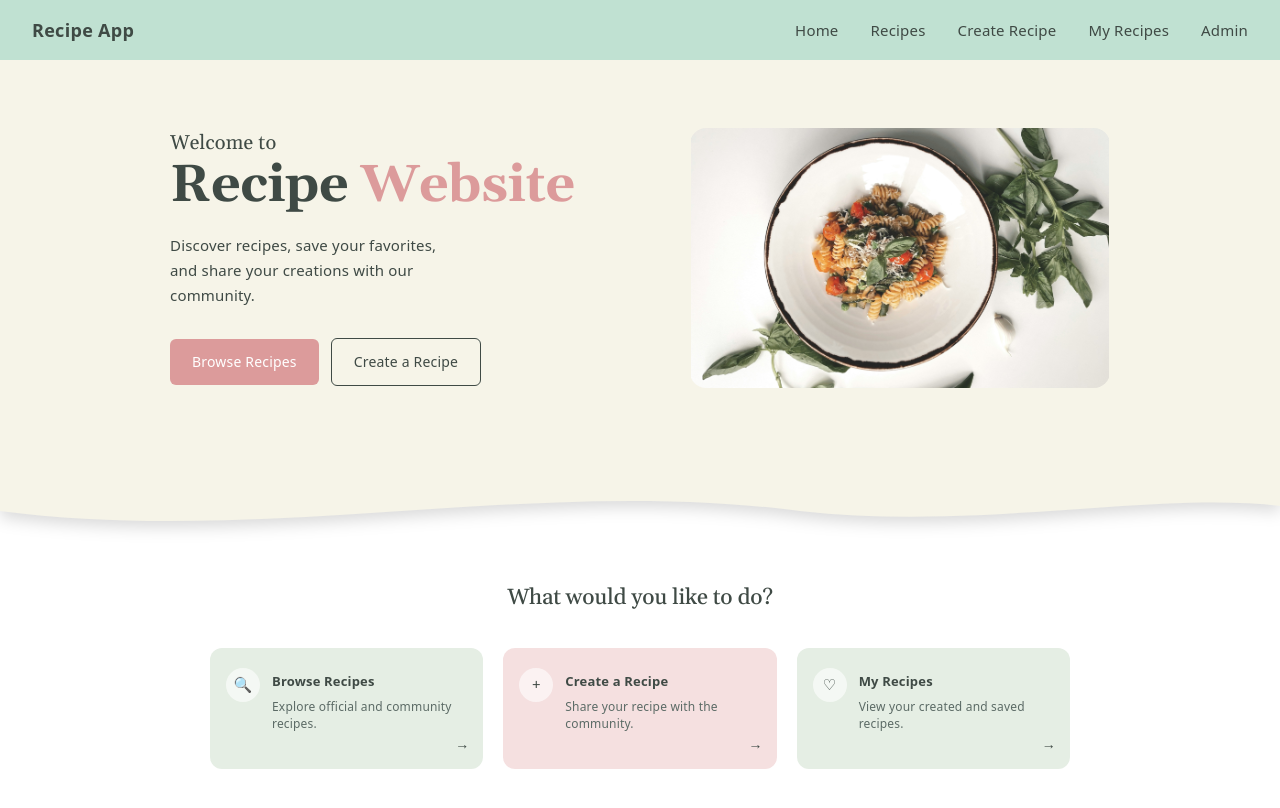
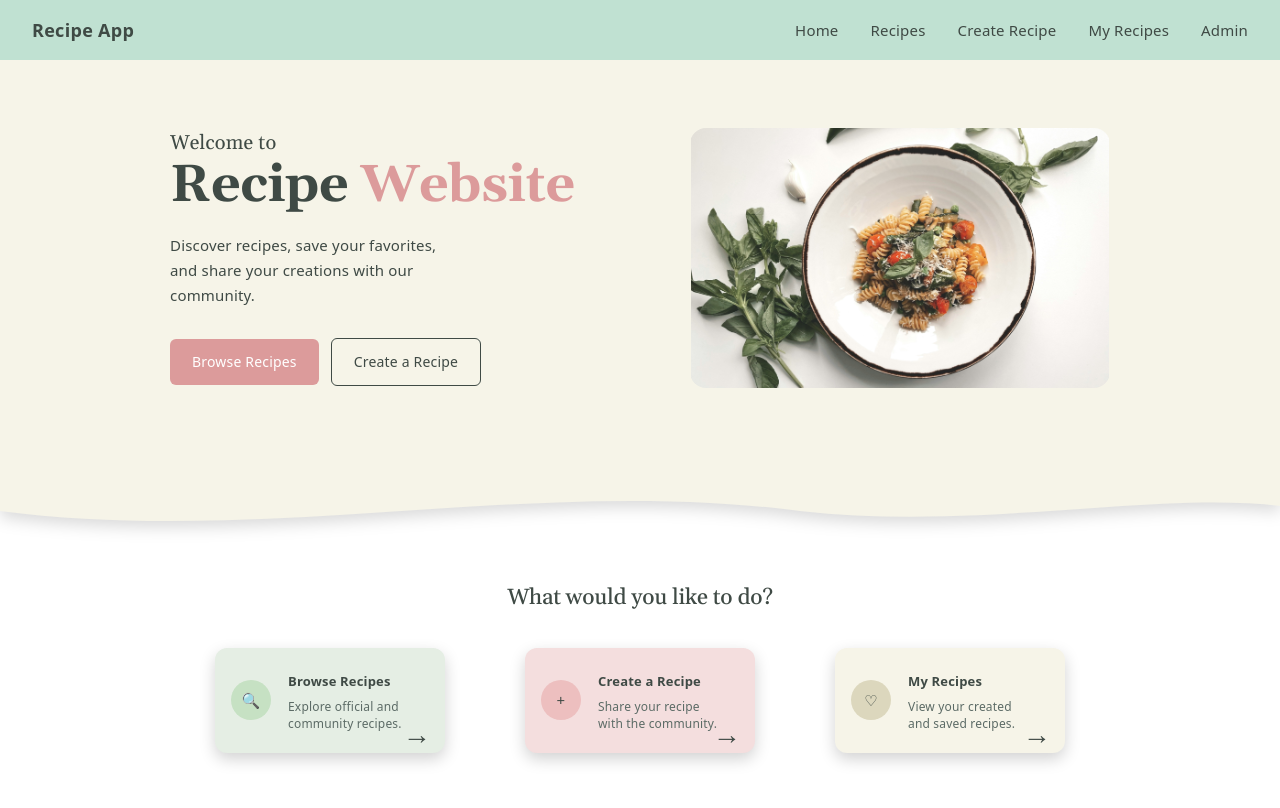
Before and after one commit to ethan-y-cheung/recipe-project, a React (Vite) app in the folder frontend/: page / in a window 1280 px wide. Shown: the top 808 px of the page. Built offline with nearby package versions, Linux system fonts and the light colour scheme.

Commit message:
homepage: edited card styling

```diff
--- a/frontend/src/App.css
+++ b/frontend/src/App.css
@@ -9,7 +9,7 @@
 .navbar {
   display: flex;
   align-items: center;
-  background-color: #C0E1D2;
+  background-color: #c0e1d2;
   padding: 0 32px;
   height: 60px;
   width: 100%;
@@ -37,7 +37,7 @@
 .navbar-title {
   font-size: 17px;
   font-weight: 600;
-  color: #3F4A45;
+  color: #3f4a45;
 }
 
 .navbar-links {
@@ -50,7 +50,7 @@
 
 .navbar-links a {
   text-decoration: none;
-  color: #3F4A45;
+  color: #3f4a45;
   font-size: 15px;
 }
 
@@ -68,10 +68,10 @@
 
 .nav-btn-login {
   background: transparent;
-  border: 1.5px solid #3F4A45;
+  border: 1.5px solid #3f4a45;
   border-radius: 6px;
   padding: 6px 18px;
-  color: #3F4A45;
+  color: #3f4a45;
   font-size: 14px;
   cursor: pointer;
   font-family: inherit;
@@ -82,7 +82,7 @@
 }
 
 .nav-btn-signup {
-  background: #DC9B9B;
+  background: #dc9b9b;
   border: none;
   border-radius: 6px;
   padding: 6px 18px;
@@ -99,7 +99,7 @@
 /* ── Home: Hero ─────────────────────────────────────── */
 
 .hero {
-  background-color: #F6F4E8;
+  background-color: #f6f4e8;
   width: 100%;
   position: relative;
   z-index: 1;
@@ -121,29 +121,29 @@
 }
 
 .hero-eyebrow {
-  font-family: 'Gelasio', serif;
+  font-family: "Gelasio", serif;
   font-size: 20px;
-  color: #3F4A45;
+  color: #3f4a45;
   margin: 0 0 2px 0;
   font-weight: 400;
 }
 
 .hero-heading {
-  font-family: 'Gelasio', serif;
+  font-family: "Gelasio", serif;
   font-size: 52px;
   font-weight: 700;
-  color: #3F4A45;
+  color: #3f4a45;
   margin: 0 0 18px 0;
   line-height: 1.1;
   letter-spacing: -0.5px;
 }
 
 .hero-pink {
-  color: #DC9B9B;
+  color: #dc9b9b;
 }
 
 .hero-desc {
-  color: #3F4A45;
+  color: #3f4a45;
   font-size: 15px;
   line-height: 1.65;
   margin: 0 0 30px 0;
@@ -156,7 +156,7 @@
 }
 
 .hero-btn-primary {
-  background-color: #DC9B9B;
+  background-color: #dc9b9b;
   color: #fff;
   padding: 10px 22px;
   border-radius: 6px;
@@ -170,10 +170,10 @@
 }
 
 .hero-btn-secondary {
-  color: #3F4A45;
+  color: #3f4a45;
   padding: 10px 22px;
   border-radius: 6px;
-  border: 1.5px solid #3F4A45;
+  border: 1.5px solid #3f4a45;
   text-decoration: none;
   font-size: 14px;
   font-weight: 500;
@@ -199,7 +199,7 @@
   width: 260px;
   height: 420px;
   object-fit: contain;
-  transform: translate(-50%, -50%) rotate(90deg);
+  transform: translate(-50%, -50%) rotate(-90deg);
 }
 
 /* ── Home: Wave Divider ─────────────────────────────── */
@@ -225,49 +225,55 @@
 }
 
 .cards-heading {
-  font-family: 'Gelasio', serif;
+  font-family: "Gelasio", serif;
   text-align: center;
   font-size: 22px;
   font-weight: 500;
-  color: #3F4A45;
+  color: #3f4a45;
   margin: 0 0 36px 0;
 }
 
 .cards {
   display: flex;
-  gap: 20px;
+  gap: 80px;
   justify-content: center;
-  max-width: 860px;
+  max-width: 850px;
   margin: 0 auto;
 }
 
 .card {
   flex: 1;
-  background-color: #E5EEE4;
+  background-color: #e5eee4;
   border-radius: 12px;
-  padding: 20px 16px 36px;
+  padding: 20px 16px;
   display: flex;
-  align-items: flex-start;
+  align-items: center;
   gap: 12px;
   text-decoration: none;
-  color: #3F4A45;
+  color: #3f4a45;
   position: relative;
   box-sizing: border-box;
+  box-shadow: 0 6px 16px rgba(0, 0, 0, 0.18);
 }
 
 .card:hover {
-  box-shadow: 0 4px 14px rgba(0, 0, 0, 0.08);
+  box-shadow: 0 8px 20px rgba(0, 0, 0, 0.24);
 }
 
+.card-green {
+  background-color: #e5eee4;
+}
 .card-rose {
-  background-color: #f5e0e0;
+  background-color: #f4dede;
+}
+.card-cream {
+  background-color: #f6f4e8;
 }
 
 .card-icon {
-  width: 34px;
-  height: 34px;
+  width: 40px;
+  height: 40px;
   min-width: 34px;
-  background-color: rgba(255, 255, 255, 0.6);
   border-radius: 50%;
   display: flex;
   align-items: center;
@@ -276,15 +282,27 @@
   line-height: 1;
 }
 
+.card-green .card-icon {
+  background-color: #c6e1c3;
+}
+.card-rose .card-icon {
+  background-color: #edbfbf;
+}
+.card-cream .card-icon {
+  background-color: #dcd7bd;
+}
+
 .card-body {
   flex: 1;
+  padding-left: 5px;
+  padding-right: 20px;
 }
 
 .card-name {
   font-weight: 600;
   font-size: 13px;
   margin: 0 0 4px 0;
-  color: #3F4A45;
+  color: #3f4a45;
 }
 
 .card-desc {
@@ -296,8 +314,8 @@
 
 .card-arrow {
   position: absolute;
-  bottom: 12px;
+  bottom: 7px;
   right: 14px;
-  font-size: 14px;
-  color: #3F4A45;
+  font-size: 28px;
+  color: #3f4a45;
 }
--- a/frontend/src/pages/Home.tsx
+++ b/frontend/src/pages/Home.tsx
@@ -55,7 +55,7 @@ export default function Home() {
       <section className="cards-section">
         <h2 className="cards-heading">What would you like to do?</h2>
         <div className="cards">
-          <Link to="/recipes" className="card">
+          <Link to="/recipes" className="card card-green">
             <div className="card-icon">🔍</div>
             <div className="card-body">
               <p className="card-name">Browse Recipes</p>
@@ -73,7 +73,7 @@ export default function Home() {
             </div>
             <span className="card-arrow">→</span>
           </Link>
-          <Link to="/my-recipes" className="card">
+          <Link to="/my-recipes" className="card card-cream">
             <div className="card-icon">♡</div>
             <div className="card-body">
               <p className="card-name">My Recipes</p>
```
